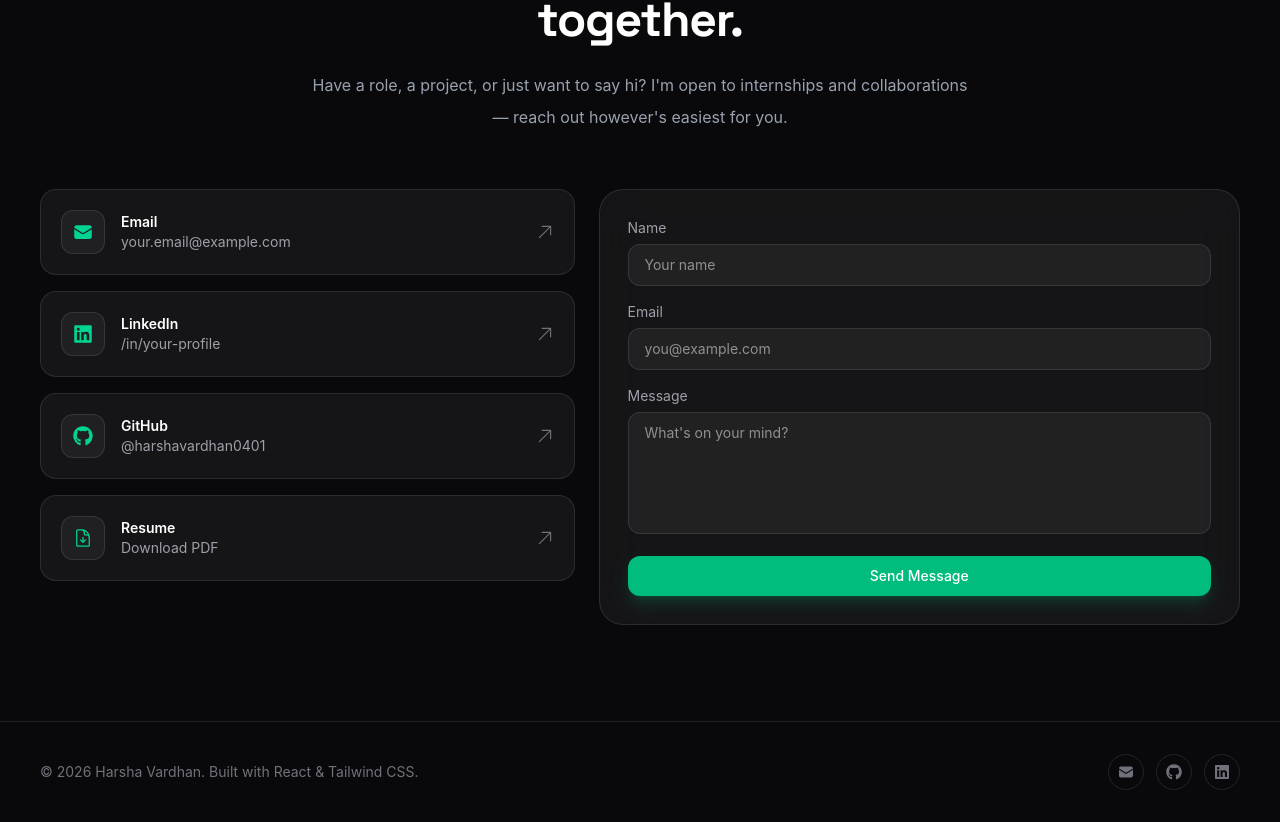
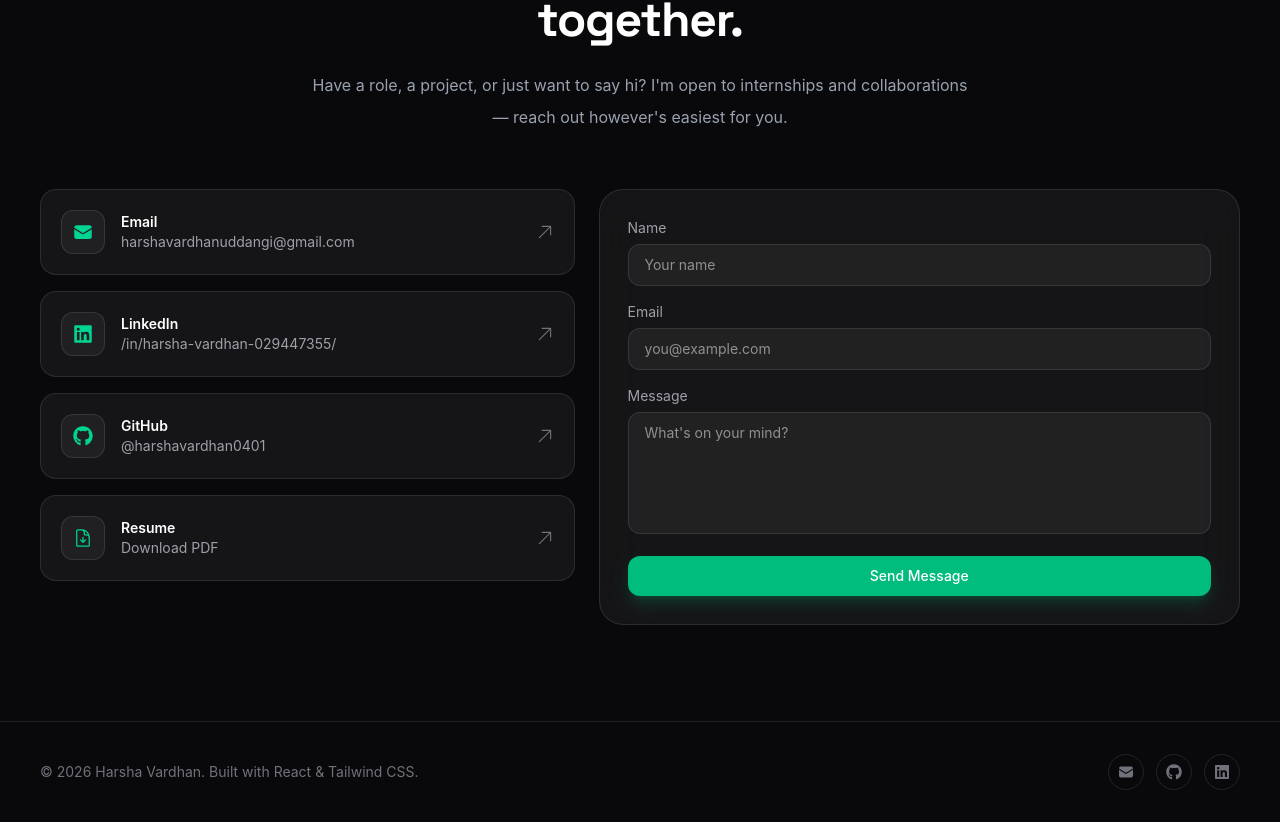
Before and after one commit to harshavardhan0401/Portfolio, a React (Vite) app: page / in a window 1280 px wide. Shown: the part 3970-4792 px from the top of the page. Built offline with nearby package versions, Linux system fonts and the light colour scheme.

Commit message:
changed linkedin profile links

```diff
--- a/src/sections/Contact/Contact.jsx
+++ b/src/sections/Contact/Contact.jsx
@@ -16,14 +16,14 @@ const CONTACT_LINKS = [
   {
     icon: HiEnvelope,
     label: "Email",
-    value: "your.email@example.com",
-    href: "mailto:your.email@example.com",
+    value: "harshavardhanuddangi@gmail.com",
+    href: "mailto:harshavardhanuddangi@gmail.com",
   },
   {
     icon: FaLinkedin,
     label: "LinkedIn",
-    value: "/in/your-profile",
-    href: "https://linkedin.com/in/your-profile",
+    value: "/in/harsha-vardhan-029447355/",
+    href: "https://www.linkedin.com/in/harsha-vardhan-029447355/",
   },
   {
     icon: FaGithub,
--- a/src/sections/Footer/Footer.jsx
+++ b/src/sections/Footer/Footer.jsx
@@ -9,7 +9,7 @@ const CURRENT_YEAR = new Date().getFullYear();
 const SOCIALS = [
   { icon: HiEnvelope, href: "mailto:your.email@example.com", label: "Email" },
   { icon: FaGithub, href: "https://github.com/harshavardhan0401", label: "GitHub" },
-  { icon: FaLinkedin, href: "https://linkedin.com/in/your-profile", label: "LinkedIn" },
+  { icon: FaLinkedin, href: "https://www.linkedin.com/in/harsha-vardhan-029447355/", label: "LinkedIn" },
 ];
 
 export default function Footer() {
```
